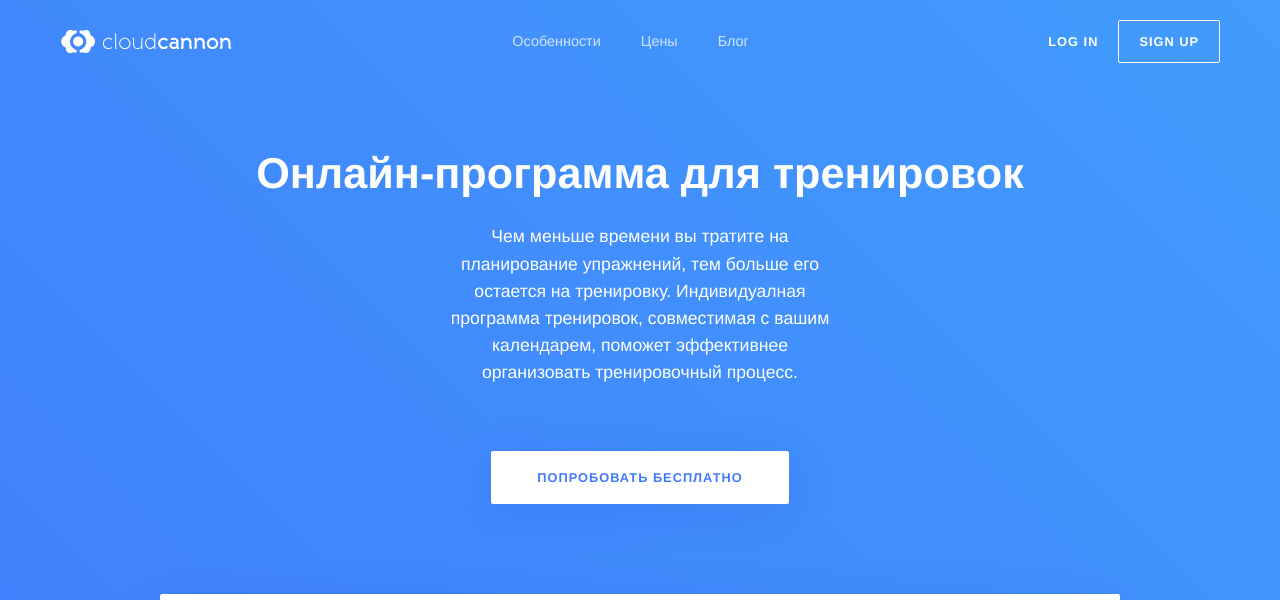
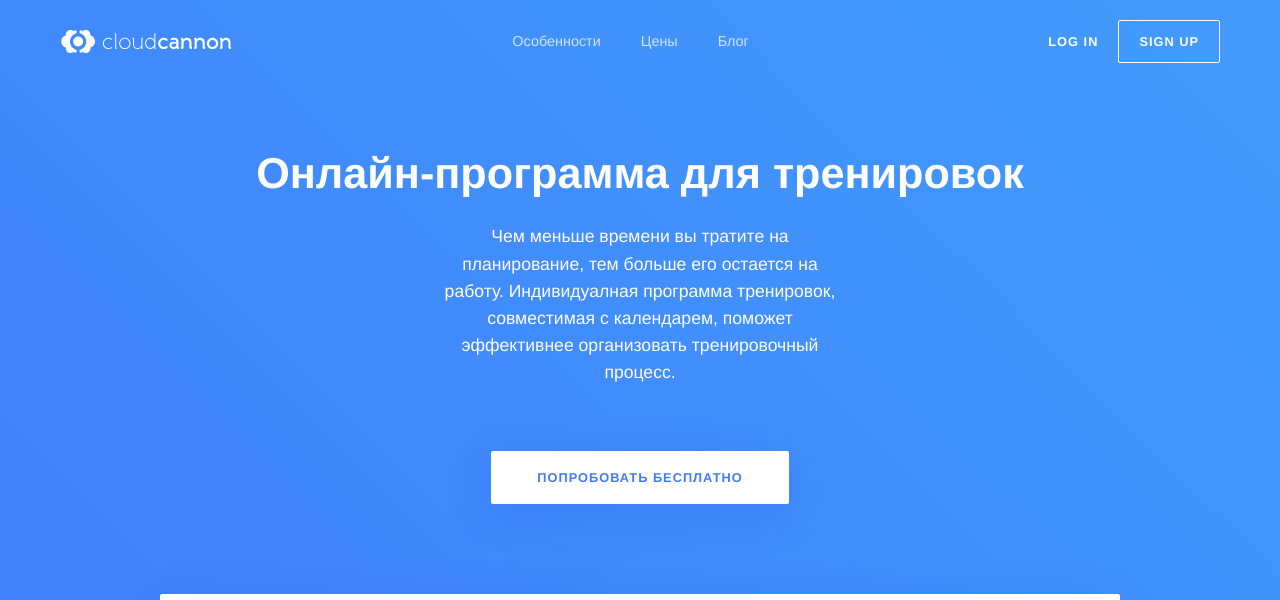
Before and after one commit to RakhimyanTim/adroholic.github.io, a Jekyll site: the page built from pages/index.html, in a window 1280 px wide and 900 px high, cut to the strip 0-600 px from the top of the window. Built offline with Jekyll 4.4.1, drawn with Linux system fonts in a browser that asks for light colours; some web fonts are replaced.

Commit message:
Update main-landing.html

```diff
--- a/_layouts/main-landing.html
+++ b/_layouts/main-landing.html
@@ -4,7 +4,7 @@
 
 <header class="{{ page.header_class }}">
 	{% include navigation/top.html %}
-	{% include components/hero/main.html image="" heading="Онлайн-программа для тренировок" subtitle="Чем меньше времени вы тратите на планирование упражнений, тем больше его остается на тренировку. Индивидуалная программа тренировок, совместимая с вашим календарем, поможет эффективнее организовать тренировочный процесс." button="Попробовать бесплатно" video="zQK9oaZeGzg" %}
+	{% include components/hero/main.html image="" heading="Онлайн-программа для тренировок" subtitle="Чем меньше времени вы тратите на планирование, тем больше его остается на работу. Индивидуалная программа тренировок, совместимая с календарем, поможет эффективнее организовать тренировочный процесс." button="Попробовать бесплатно" video="zQK9oaZeGzg" %}
 </header>
 
 {{ content }}
```
